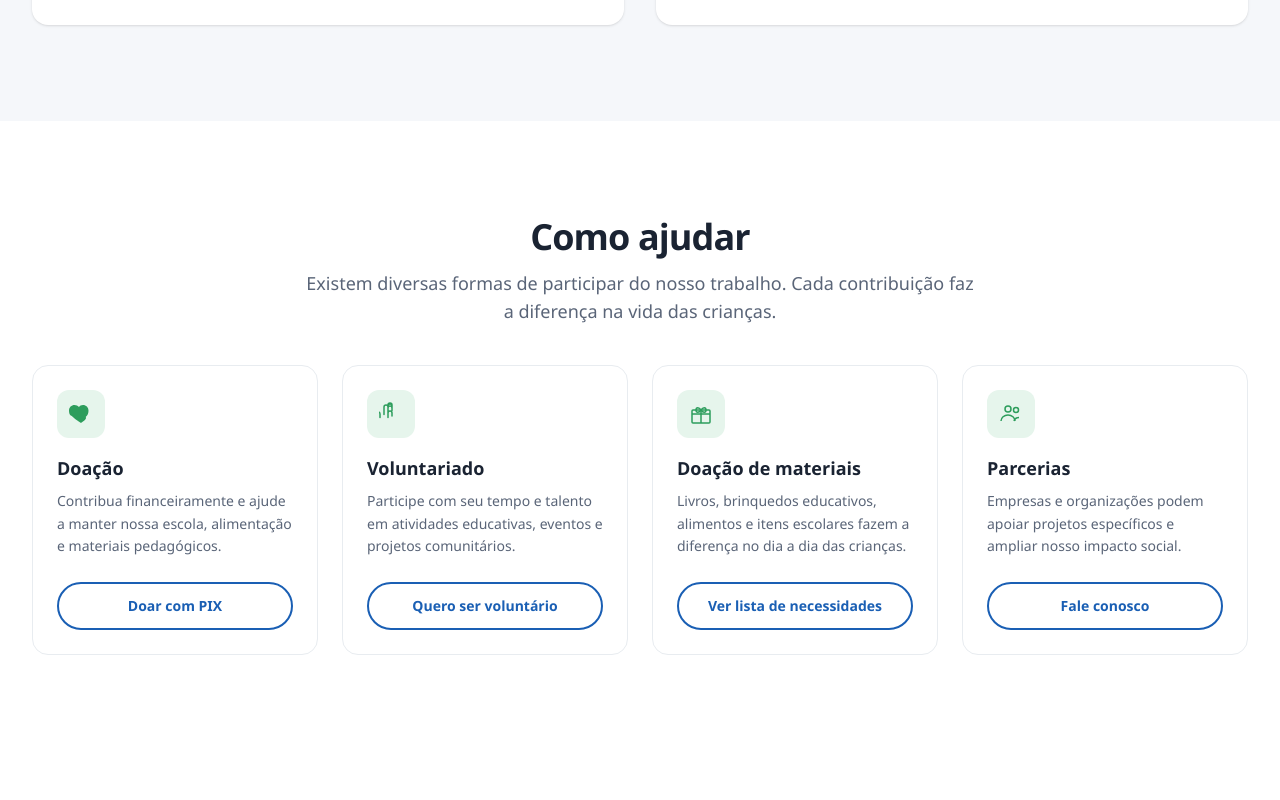
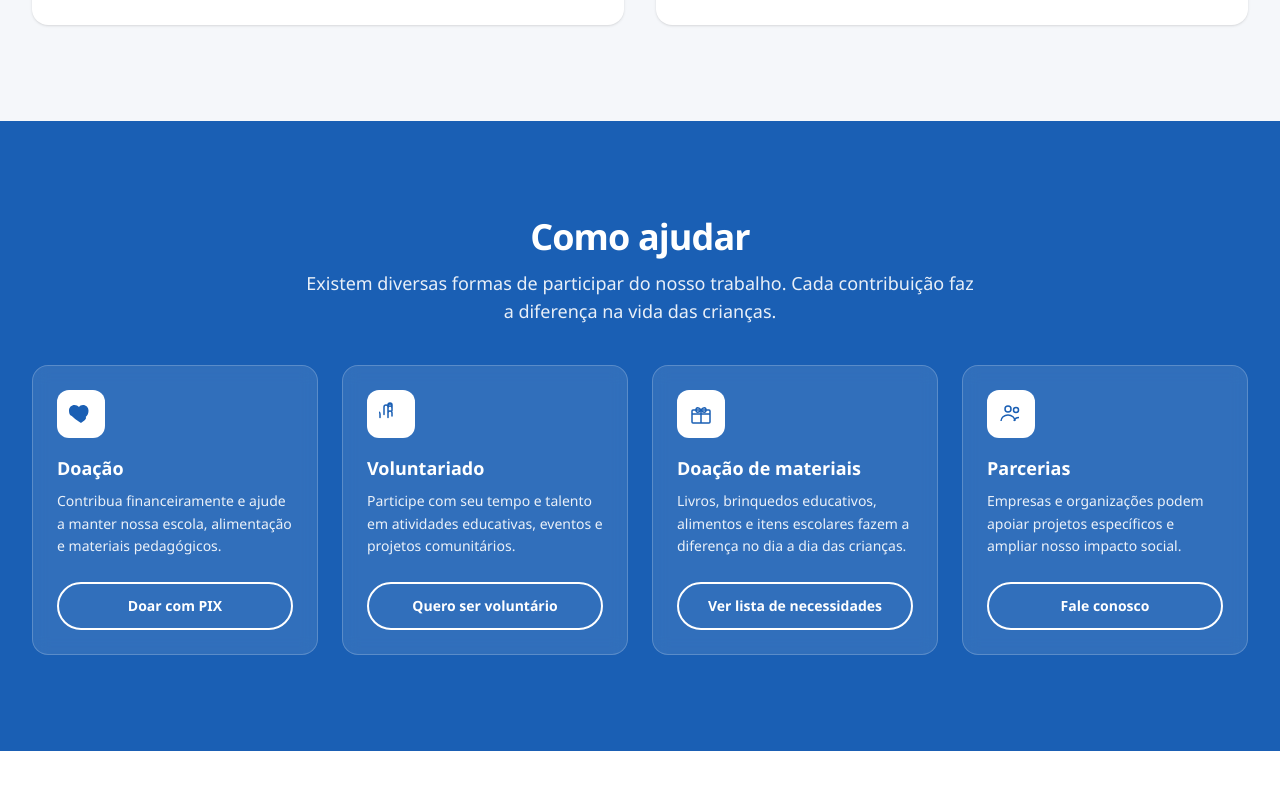
Before and after one commit to lucaspbicalho/institutomeimei, a React (Vite) app: page / in a window 1280 px wide. Shown: the part 3300-4100 px from the top of the page. Built offline with nearby package versions, Linux system fonts and the light colour scheme.

Commit message:
fundo azul

```diff
--- a/src/components/sections/HowToHelp.tsx
+++ b/src/components/sections/HowToHelp.tsx
@@ -9,7 +9,7 @@ export function HowToHelp() {
   return (
     <section
       id="ajudar"
-      className="py-16 sm:py-20 lg:py-24"
+      className="bg-brand-blue py-16 sm:py-20 lg:py-24"
       aria-labelledby="help-heading"
     >
       <Container>
@@ -18,27 +18,36 @@ export function HowToHelp() {
             id="help-heading"
             title="Como ajudar"
             subtitle="Existem diversas formas de participar do nosso trabalho. Cada contribuição faz a diferença na vida das crianças."
+            titleClassName="text-white"
+            subtitleClassName="text-white/90"
           />
         </FadeIn>
 
         <ul className="grid gap-6 sm:grid-cols-2 lg:grid-cols-4">
           {helpOptions.map((option, index) => (
             <FadeIn key={option.id} delay={index * 0.08}>
-              <li className="flex flex-col rounded-2xl border border-surface-muted bg-white p-6 transition-shadow hover:shadow-md">
-                <div className="flex h-12 w-12 items-center justify-center rounded-xl bg-brand-green-light text-brand-green">
+              <li className="flex flex-col rounded-2xl border border-white/20 bg-white/10 p-6 backdrop-blur-sm transition-shadow hover:shadow-md">
+
+                <div className="flex h-12 w-12 items-center justify-center rounded-xl bg-white text-brand-blue">
                   <Icon name={option.icon} className="h-6 w-6" />
                 </div>
-                <h3 className="mt-4 text-lg font-bold text-text">{option.title}</h3>
-                <p className="mt-2 flex-1 text-sm text-text-muted leading-relaxed">
+
+                <h3 className="mt-4 text-lg font-bold text-white">
+                  {option.title}
+                </h3>
+
+                <p className="mt-2 flex-1 text-sm text-white/90 leading-relaxed">
                   {option.description}
                 </p>
+
                 <Button
                   href={option.href}
                   variant="outline"
-                  className="mt-6 w-full text-xs sm:text-sm"
+                  className="mt-6 w-full text-xs sm:text-sm border-white text-white hover:bg-white hover:text-brand-blue"
                 >
                   {option.cta}
                 </Button>
+
               </li>
             </FadeIn>
           ))}
--- a/src/components/ui/SectionHeading.tsx
+++ b/src/components/ui/SectionHeading.tsx
@@ -3,6 +3,8 @@ interface SectionHeadingProps {
   subtitle?: string
   align?: 'left' | 'center'
   id?: string
+  titleClassName?: string
+  subtitleClassName?: string
 }
 
 export function SectionHeading({
@@ -10,16 +12,26 @@ export function SectionHeading({
   subtitle,
   align = 'center',
   id,
+  titleClassName = '',
+  subtitleClassName = '',
 }: SectionHeadingProps) {
   const alignClass = align === 'center' ? 'text-center mx-auto' : 'text-left'
 
   return (
     <header className={`mb-10 max-w-2xl ${alignClass}`}>
-      <h2 id={id} className="text-2xl font-bold tracking-tight text-text sm:text-3xl lg:text-4xl">
+      <h2
+        id={id}
+        className={`text-2xl font-bold tracking-tight text-text sm:text-3xl lg:text-4xl ${titleClassName}`}
+      >
         {title}
       </h2>
+
       {subtitle && (
-        <p className="mt-3 text-base text-text-muted sm:text-lg">{subtitle}</p>
+        <p
+          className={`mt-3 text-base text-text-muted sm:text-lg ${subtitleClassName}`}
+        >
+          {subtitle}
+        </p>
       )}
     </header>
   )
```
